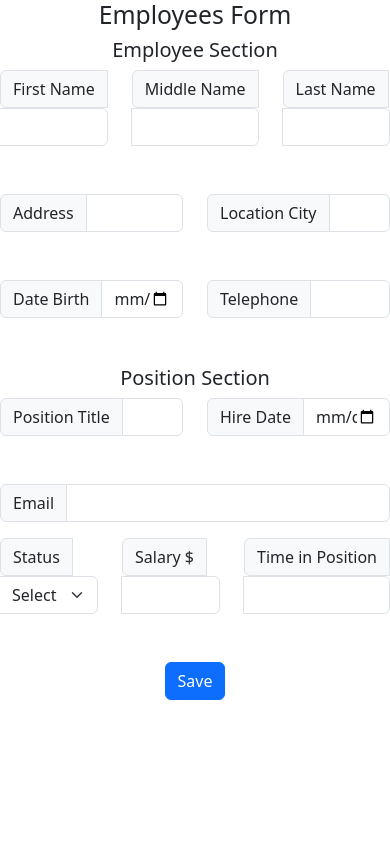
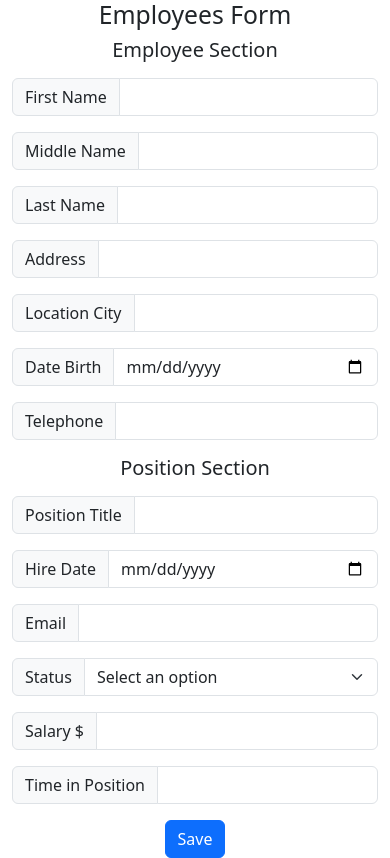
Before and after one commit to ptlnik13/payroll-app, a React (Create React App) app: page /add in a window 390 px wide. Built offline with nearby package versions, Linux system fonts and the light colour scheme.

Commit message:
Responsive Form works

```diff
--- a/src/App.js
+++ b/src/App.js
@@ -3,9 +3,11 @@ import {Route, Routes} from "react-router-dom";
 import EmployeeViewerComponent from "./components/EmployeeViewer/EmployeeViewer.component";
 import EmployeeFormComponent from "./components/EmployeeForm/EmployeeForm.component";
 import EmployeeDetailsComponent from "./components/EmployeeDetails/EmployeeDetails.component";
+import {Container} from "react-bootstrap";
 
 function App() {
     return (
+        <Container>
             <div className="App">
                 <Routes>
                     <Route index element={<EmployeeViewerComponent/>}/>
@@ -13,6 +15,7 @@ function App() {
                     <Route path='/employee/:id' element={<EmployeeDetailsComponent/>}/>
                 </Routes>
             </div>
+        </Container>
     );
 }
 
--- a/src/components/EmployeeForm/EmployeeForm.component.jsx
+++ b/src/components/EmployeeForm/EmployeeForm.component.jsx
@@ -64,9 +64,9 @@ function EmployeeFormComponent({formState}) {
             <h2>Employees Form</h2>
             <div>
                 <Form onSubmit={handleSubmit}>
-                <h5>Employee Section</h5>
-                <Row className='mb-3'>
-                    <Form.Group as={Col} className='mb-3'>
+                    <h5 className='mb-3'>Employee Section</h5>
+                    <Row>
+                        <Col lg={4} md={6}>
                             <FormInputComponent
                                 label='First Name'
                                 type="text"
@@ -75,8 +75,8 @@ function EmployeeFormComponent({formState}) {
                                 value={formData.firstName}
                                 onChange={handleInputChange}
                                 required/>
-                    </Form.Group>
-                    <Form.Group as={Col} className='mb-3'>
+                        </Col>
+                        <Col lg={4} md={6}>
                             <FormInputComponent
                                 label='Middle Name'
                                 type="text"
@@ -85,8 +85,8 @@ function EmployeeFormComponent({formState}) {
                                 value={formData.middleName}
                                 onChange={handleInputChange}
                             />
-                    </Form.Group>
-                    <Form.Group as={Col} className='mb-3'>
+                        </Col>
+                        <Col lg={4} md={6}>
                             <FormInputComponent
                                 label='Last Name'
                                 type="text"
@@ -96,10 +96,10 @@ function EmployeeFormComponent({formState}) {
                                 onChange={handleInputChange}
                                 required
                             />
-                    </Form.Group>
+                        </Col>
                     </Row>
-                <Row className='mb-3'>
-                    <Form.Group as={Col} className='mb-3'>
+                    <Row>
+                        <Col lg={6} md={6}>
                             <FormInputComponent
                                 label='Address'
                                 type="text"
@@ -109,8 +109,8 @@ function EmployeeFormComponent({formState}) {
                                 onChange={handleInputChange}
                                 required
                             />
-                    </Form.Group>
-                    <Form.Group as={Col} className='mb-3'>
+                        </Col>
+                        <Col lg={6} md={6}>
                             <FormInputComponent
                                 label='Location City'
                                 type="text"
@@ -120,10 +120,11 @@ function EmployeeFormComponent({formState}) {
                                 onChange={handleInputChange}
                                 required
                             />
-                    </Form.Group>
+                        </Col>
                     </Row>
-                <Row className='mb-3'>
-                    <Form.Group as={Col} className='mb-3'>
+                    <Row>
+                        <Col lg={6} md={6}>
+
                             <FormInputComponent
                                 label='Date Birth'
                                 type="date"
@@ -133,8 +134,8 @@ function EmployeeFormComponent({formState}) {
                                 onChange={handleInputChange}
                                 required
                             />
-                    </Form.Group>
-                    <Form.Group as={Col} className='mb-3'>
+                        </Col>
+                        <Col lg={6} md={6}>
                             <FormInputComponent
                                 label='Telephone'
                                 type="tel"
@@ -144,12 +145,11 @@ function EmployeeFormComponent({formState}) {
                                 onChange={handleInputChange}
                                 required
                             />
-                    </Form.Group>
+                        </Col>
                     </Row>
-                <h5>Position Section</h5>
-                <Row className='mb-3'>
-                    <Form.Group as={Col} className='mb-3'>
-
+                    <h5 className='mb-3'>Position Section</h5>
+                    <Row>
+                        <Col lg={6} md={6}>
                             <FormInputComponent
                                 label='Position Title'
                                 type="text"
@@ -159,8 +159,8 @@ function EmployeeFormComponent({formState}) {
                                 onChange={handleInputChange}
                                 required
                             />
-                    </Form.Group>
-                    <Form.Group as={Col} className='mb-3'>
+                        </Col>
+                        <Col lg={6} md={6}>
                             <FormInputComponent
                                 label='Hire Date'
                                 type="date"
@@ -170,8 +170,10 @@ function EmployeeFormComponent({formState}) {
                                 onChange={handleInputChange}
                                 required
                             />
-                    </Form.Group>
+                        </Col>
                     </Row>
+                    <Row>
+                        <Col lg={6}>
                             <FormInputComponent
                                 label='Email'
                                 type="email"
@@ -181,8 +183,10 @@ function EmployeeFormComponent({formState}) {
                                 onChange={handleInputChange}
                                 required
                             />
-                <Row className='mb-3'>
-                    <Form.Group as={Col} className='mb-3'>
+                        </Col>
+                    </Row>
+                    <Row>
+                        <Col lg={4} md={6}>
                             <FormInputComponent
                                 label='Status'
                                 element='select'
@@ -192,8 +196,8 @@ function EmployeeFormComponent({formState}) {
                                 onChange={handleInputChange}
                                 required
                             />
-                    </Form.Group>
-                    <Form.Group as={Col} className='mb-3'>
+                        </Col>
+                        <Col lg={4} md={6}>
                             <FormInputComponent
                                 label='Salary $'
                                 type="number"
@@ -203,8 +207,8 @@ function EmployeeFormComponent({formState}) {
                                 onChange={handleInputChange}
                                 required
                             />
-                    </Form.Group>
-                    <Form.Group as={Col} className='mb-3'>
+                        </Col>
+                        <Col lg={4} md={6}>
                             <FormInputComponent
                                 label='Time in Position'
                                 type="text"
@@ -214,12 +218,13 @@ function EmployeeFormComponent({formState}) {
                                 onChange={handleInputChange}
                                 required
                             />
-                    </Form.Group>
+                        </Col>
                     </Row>
                     <Button variant='primary' type="submit">Save</Button>
                 </Form>
             </div>
-    </>);
+        </>
+    );
 }
 
 export default EmployeeFormComponent;
```
Lines whose indentation alone changed are shown as unchanged.
